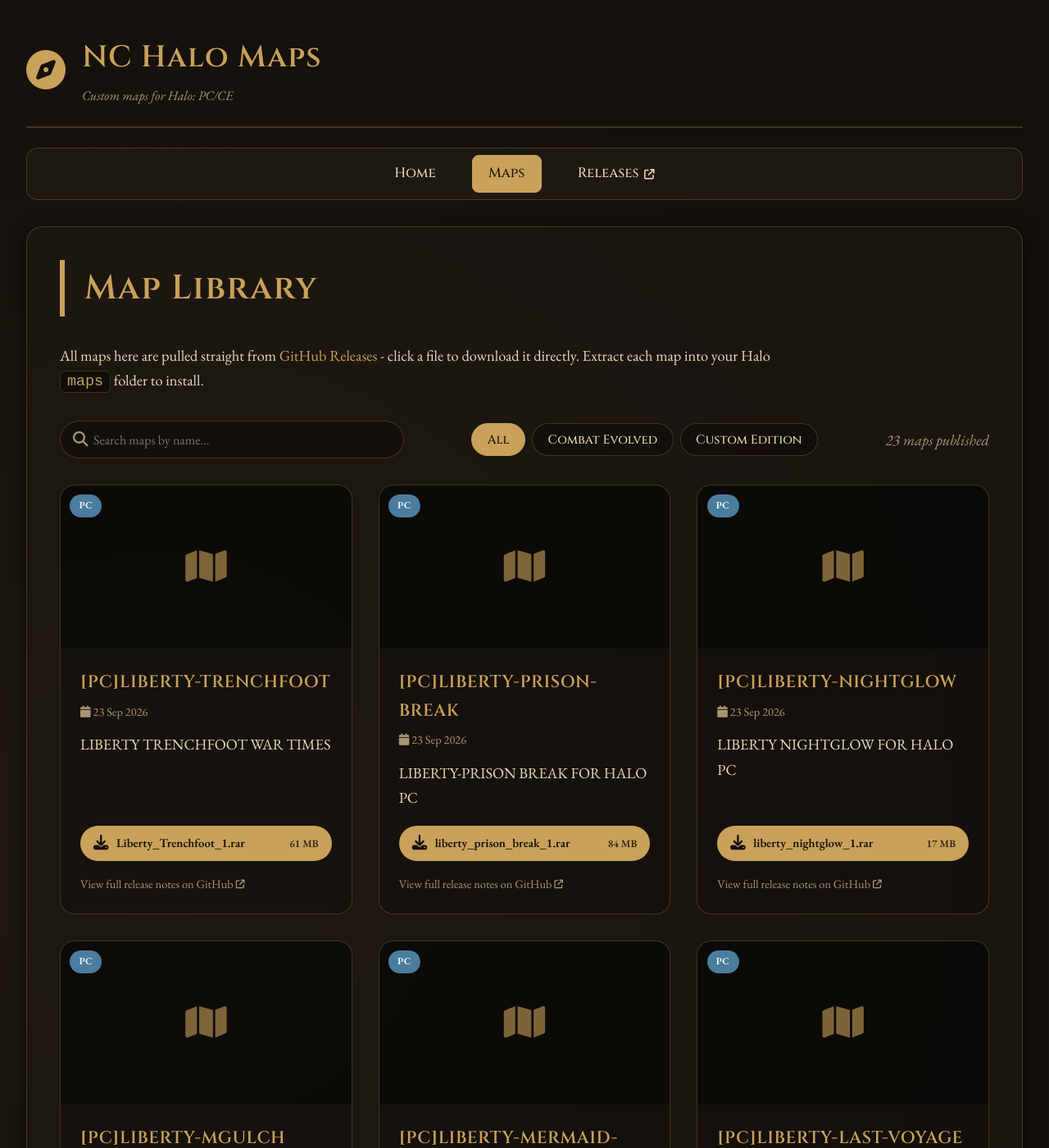
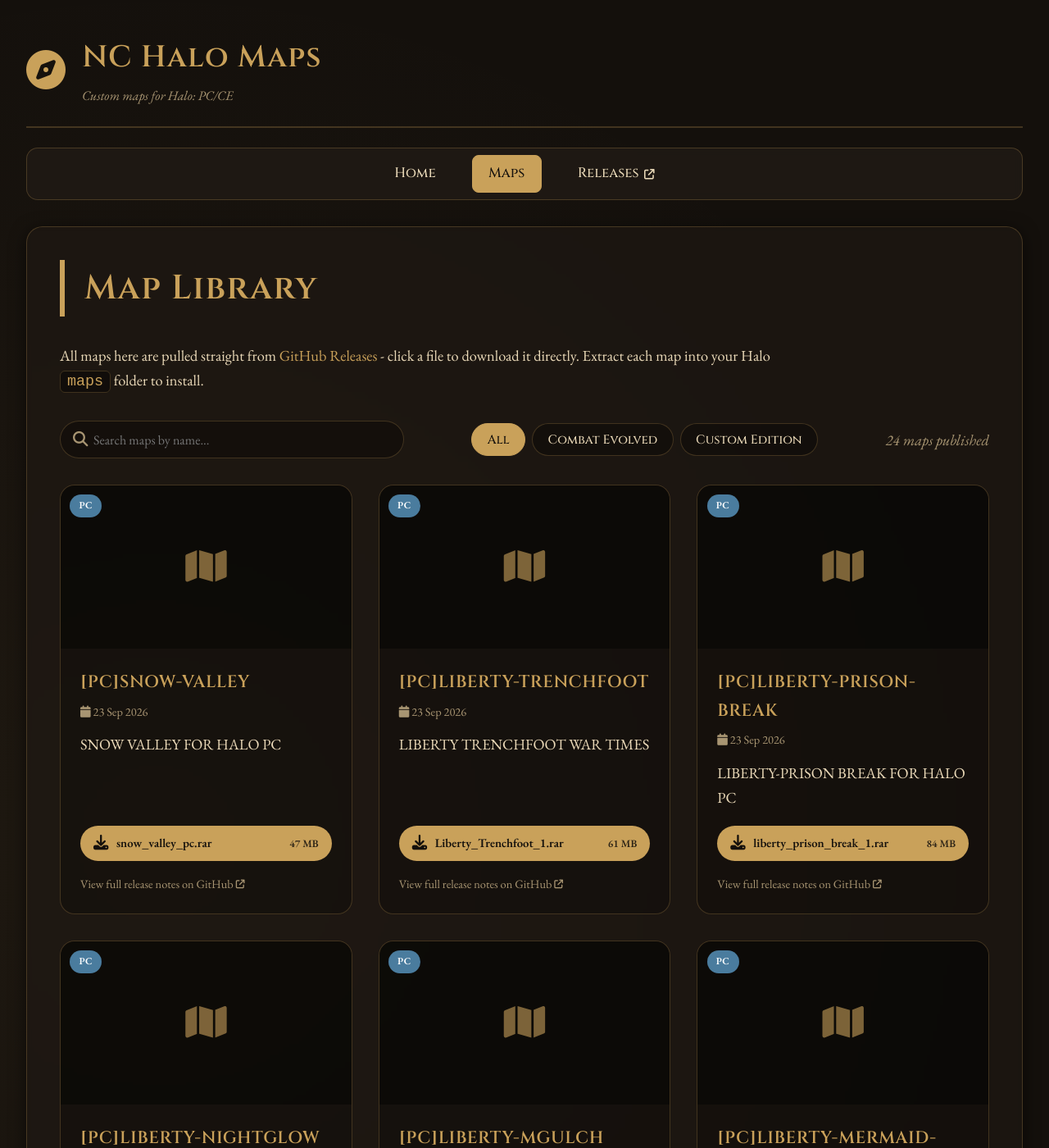
Before and after one commit to Chalwk/NC-Halo-Maps, a Jekyll site: the page built from maps.html, in a window 1280 px wide and 1400 px high. Shown: the whole window at 82% size. Built offline with Jekyll 4.4.1, drawn with Linux system fonts in a browser that asks for light colours.

Commit message:
chore: update releases data

```diff
--- a/_data/releases.json
+++ b/_data/releases.json
@@ -1,4 +1,27 @@
 [
+  {
+    "id": 394761398,
+    "tag": "PC-SNOW-VALLEY",
+    "name": "[PC]SNOW-VALLEY",
+    "body": "SNOW VALLEY FOR HALO PC",
+    "prerelease": false,
+    "published_at": "2026-09-23T14:45:41Z",
+    "html_url": "https://github.com/nakedchick-code/NC-Halo-Maps/releases/tag/PC-SNOW-VALLEY",
+    "games": [
+      "PC"
+    ],
+    "thumbnail": null,
+    "assets": [
+      {
+        "name": "snow_valley_pc.rar",
+        "size": 49057238,
+        "size_human": "47 MB",
+        "download_count": 0,
+        "browser_download_url": "https://github.com/nakedchick-code/NC-Halo-Maps/releases/download/PC-SNOW-VALLEY/snow_valley_pc.rar",
+        "content_type": "application/x-compressed"
+      }
+    ]
+  },
   {
     "id": 394760479,
     "tag": "PC-LIBERTY-TRENCHFOOT",
```
